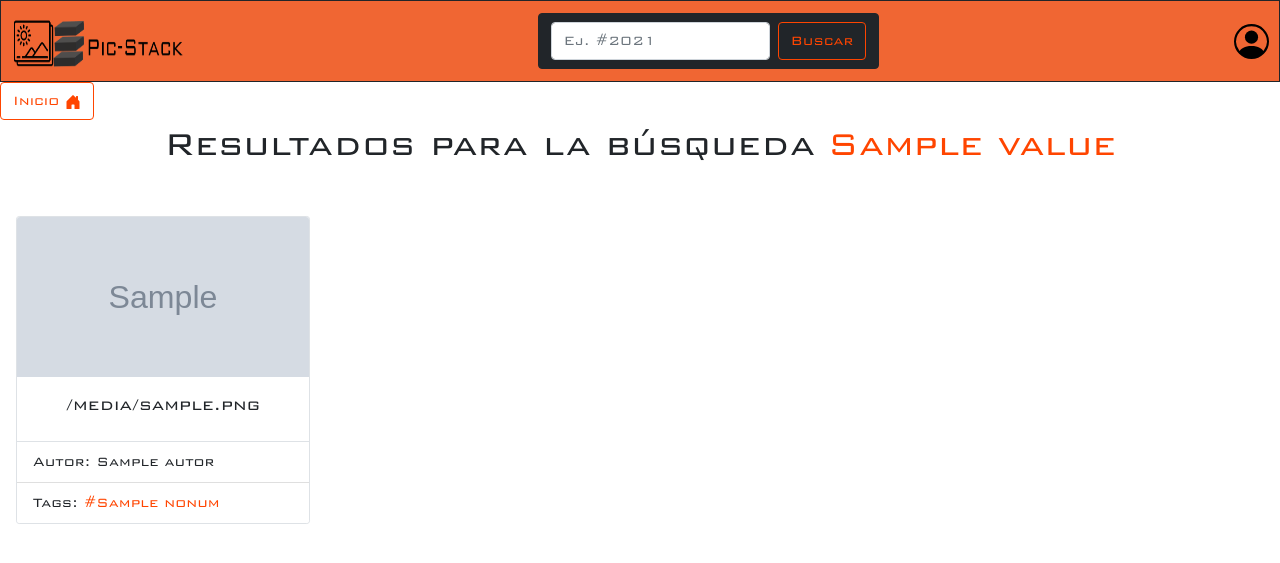
After one commit to Rosillon2001/PicStack, a Python web app: template templates/search.html in a window 1280 px wide. The commit adds this page. Shown: the top 563 px of the page. Run offline with Jinja, Linux system fonts and the light colour scheme; the template is opened without the code that fills it: most values are stand-ins (such as "Sample title", 1, 10 or a date in 2020); grey boxes marked "Sample" are stand-in pictures.

Commit message:
etiquetas

```diff
--- a/templates/base/main.html
+++ b/templates/base/main.html
@@ -18,8 +18,8 @@
         <div class="d-flex align-items-center justify-content-center">
             <nav class="navbar navbar-dark bg-dark d-flex border border-dark rounded">
                 <div class="container-fluid">
-                  <form class="d-flex">
-                    <input class="form-control me-2" type="search" placeholder="Buscar por tags Ej. #2021" aria-label="Search">
+                  <form class="d-flex" action="/image/search" method="POST">
+                    <input class="form-control me-2" name="searchTag" type="search" placeholder="Ej. #2021" aria-label="Search">
                     <button class="btn btn-outline-light" type="submit" style="color: orangered; border-color: orangered;">Buscar</button>
                   </form>
                 </div>
--- a/templates/home.html
+++ b/templates/home.html
@@ -29,8 +29,8 @@
           <ul class="list-group list-group-flush">
               <li class="list-group-item">Autor: {{value['autor']}}</li>
               <li class="list-group-item">Tags:
-                  {% for tag in value['tags'] %}
-                  <a href="" style="margin-right: 0.5vw; text-decoration: none; color: orangered;">{{tag}}</a>
+                  {% for nonum in value['nonum'] %}
+                  <a href="/image/tag/{{nonum}}" style="margin-right: 0.5vw; text-decoration: none; color: orangered;">#{{nonum}}</a>
                   {% endfor %}
               </li>
           </ul>
--- a/templates/imageRepo.html
+++ b/templates/imageRepo.html
@@ -7,7 +7,8 @@
     <svg xmlns="http://www.w3.org/2000/svg" width="16" height="16" fill="orangered" class="bi bi-arrow-left-circle-fill" viewBox="0 0 16 16">
         <path d="M8 0a8 8 0 1 0 0 16A8 8 0 0 0 8 0zm3.5 7.5a.5.5 0 0 1 0 1H5.707l2.147 2.146a.5.5 0 0 1-.708.708l-3-3a.5.5 0 0 1 0-.708l3-3a.5.5 0 1 1 .708.708L5.707 7.5H11.5z"/>
       </svg>
-    </a></div>
+    </a>
+</div>
 
         <!-- titulo -->
         <div class="d-flex justify-content-center">
@@ -66,6 +67,7 @@
     </div>
 </div>
 
+<!-- mostrar las imagenes -->
 <div class="jumbotorn mt-4">
 <div class=" row  row-cols-md-4 " style="padding: 2vh;">
 {% for value in imagenes %}
--- /dev/null
+++ b/templates/search.html
@@ -0,0 +1,59 @@
+{% extends 'base/main.html' %}
+
+{% block content %}
+
+<!-- boton de volver a inicio -->
+<div><a class="btn btn-outline-dark" href="/home" style="color: orangered;">Inicio
+    <svg xmlns="http://www.w3.org/2000/svg" width="16" height="16" fill="orangered" class="bi bi-house-door-fill" viewBox="0 0 16 16">
+        <path d="M6.5 14.5v-3.505c0-.245.25-.495.5-.495h2c.25 0 .5.25.5.5v3.5a.5.5 0 0 0 .5.5h4a.5.5 0 0 0 .5-.5v-7a.5.5 0 0 0-.146-.354L13 5.793V2.5a.5.5 0 0 0-.5-.5h-1a.5.5 0 0 0-.5.5v1.293L8.354 1.146a.5.5 0 0 0-.708 0l-6 6A.5.5 0 0 0 1.5 7.5v7a.5.5 0 0 0 .5.5h4a.5.5 0 0 0 .5-.5z"/>
+      </svg>
+    </a>
+</div>
+
+<div class="d-flex justify-content-center">
+    {% for value in buscar %}
+    <h1>Resultados para la búsqueda <h1 style="color: orangered; margin-left: 1vw;">{{value}}</h1></h1>
+    {% endfor %}
+</div>
+
+<!-- mostrar las imagenes -->
+{% if imagenes %}
+    <div class="jumbotorn mt-4">
+        <div class=" row  row-cols-md-4 " style="padding: 2vh;">
+        {% for value in imagenes %}
+        <div class="col">
+            <div class="card border border-1 rounded-1" style="margin-bottom: 2vh; border-color: orangered;">
+                <img src="../static/uploads/{{value['ruta_imagen']}}" class="card-img-top" style="width: auto; height: 20vh;">
+                <div class="card-body" style="text-align: center;">
+                <h5 class="card-title">{{value['nombre_imagen']}}</h5>
+                </div>
+                <ul class="list-group list-group-flush">
+                    <li class="list-group-item">Autor: {{value['autor']}}</li>
+                    <li class="list-group-item">Tags:
+                        {% for tag in value['nonum'] %}
+                        <a href="/image/tag/{{tag}}" style="margin-right: 0.5vw; text-decoration: none; color: orangered;">#{{tag}}</a>
+                        {% endfor %}
+                    </li>
+                </ul>
+
+            </div>
+        </div>
+        {% endfor %}
+        </div>
+    </div>
+    {% else %}
+    <div class="d-flex justify-content-center">
+        <div class="d-flex justify-content-center align-content-center">
+            <h1>No se encontraron resultados</h1>
+            <button type="button" data-bs-placement="bottom" class="btn btn-outline-light border rounded-circle"
+            data-bs-toggle="tooltip" data-bs-html="true" title="*Verifique las mayúsculas (case-sensitive-search) *Ingrese sólo un tag por búqueda Ej: #2021">
+                <svg xmlns="http://www.w3.org/2000/svg" width="16" height="16" fill="orangered" class="bi bi-question-circle" viewBox="0 0 16 16">
+                    <path d="M8 15A7 7 0 1 1 8 1a7 7 0 0 1 0 14zm0 1A8 8 0 1 0 8 0a8 8 0 0 0 0 16z"/>
+                    <path d="M5.255 5.786a.237.237 0 0 0 .241.247h.825c.138 0 .248-.113.266-.25.09-.656.54-1.134 1.342-1.134.686 0 1.314.343 1.314 1.168 0 .635-.374.927-.965 1.371-.673.489-1.206 1.06-1.168 1.987l.003.217a.25.25 0 0 0 .25.246h.811a.25.25 0 0 0 .25-.25v-.105c0-.718.273-.927 1.01-1.486.609-.463 1.244-.977 1.244-2.056 0-1.511-1.276-2.241-2.673-2.241-1.267 0-2.655.59-2.75 2.286zm1.557 5.763c0 .533.425.927 1.01.927.609 0 1.028-.394 1.028-.927 0-.552-.42-.94-1.029-.94-.584 0-1.009.388-1.009.94z"/>
+                  </svg>
+            </button>
+        </div>
+    </div>
+{% endif %}
+
+{% endblock %}
```
Also changed, not shown: app.py (+21 -1 lines), imagen_controller.py (+32 -2 lines), templates/tags.html (added, +45 -0 lines).
